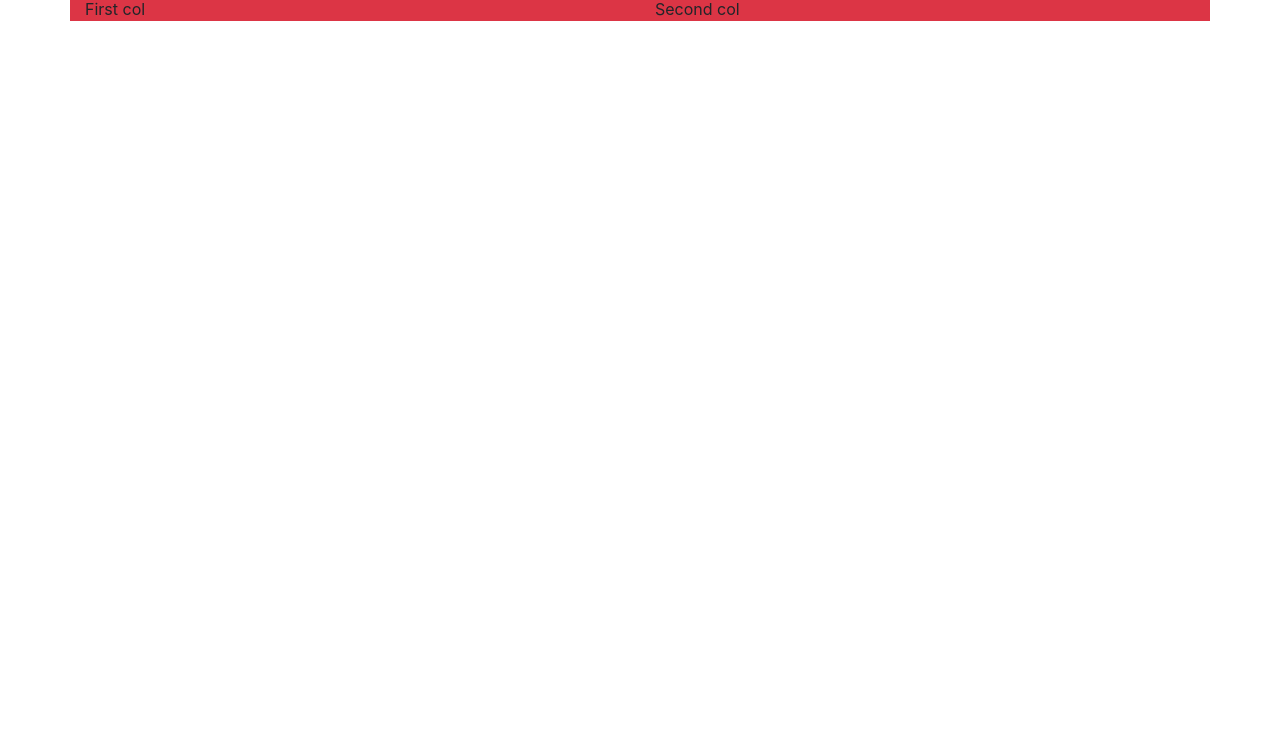
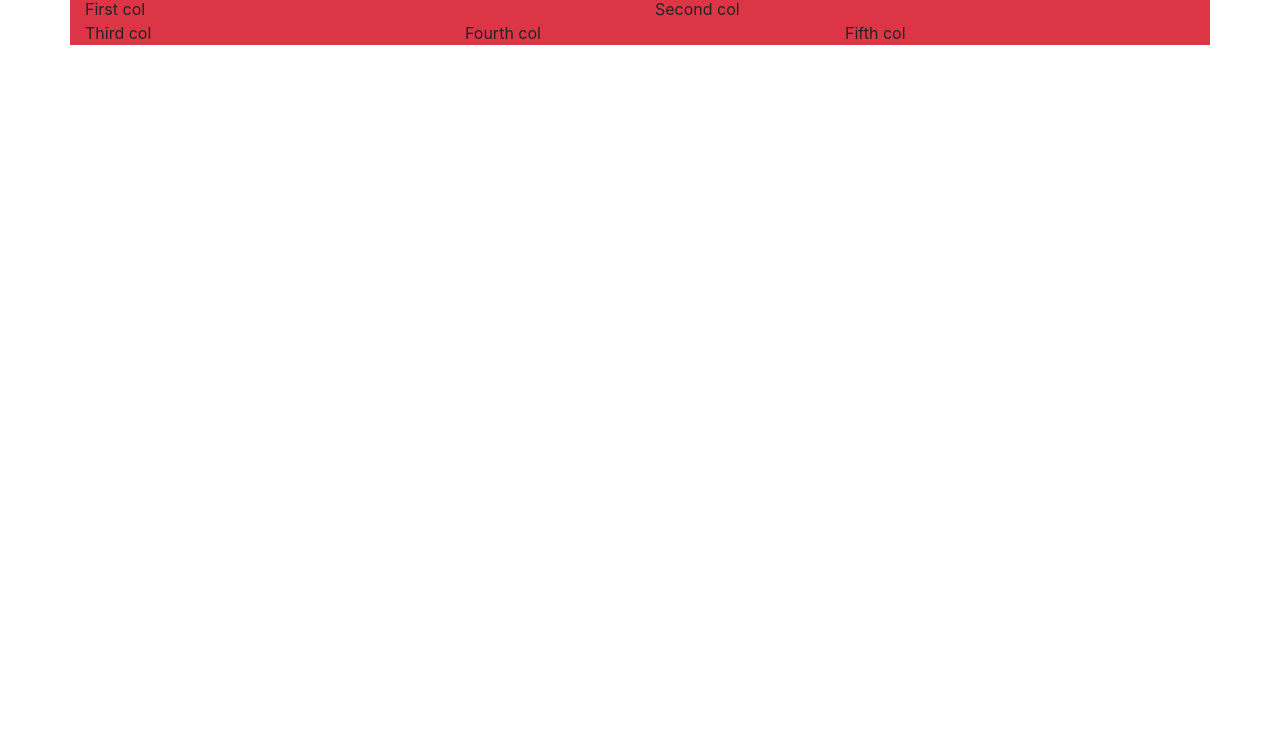
Before and after one commit to valceaalexandra/CSSPreprocessors, a plain HTML site: page index.html in a window 1280 px wide. Shown: the part 59-800 px from the top of the page. Drawn offline with nearby package versions, Linux system fonts and the light colour scheme.

Commit message:
updated_exercise

```diff
--- a/index.html
+++ b/index.html
@@ -21,7 +21,9 @@
 			<div class="col-6 bg-danger">Second col</div>
 		</div>
 		<div class="row">
-			<!-- Removed everything -->
+			<div class="col-4 bg-danger">Third col</div>
+			<div class="col-4 bg-danger">Fourth col</div>
+			<div class="col-4 bg-danger">Fifth col</div>
 		</div>
 	</div>
 
```
